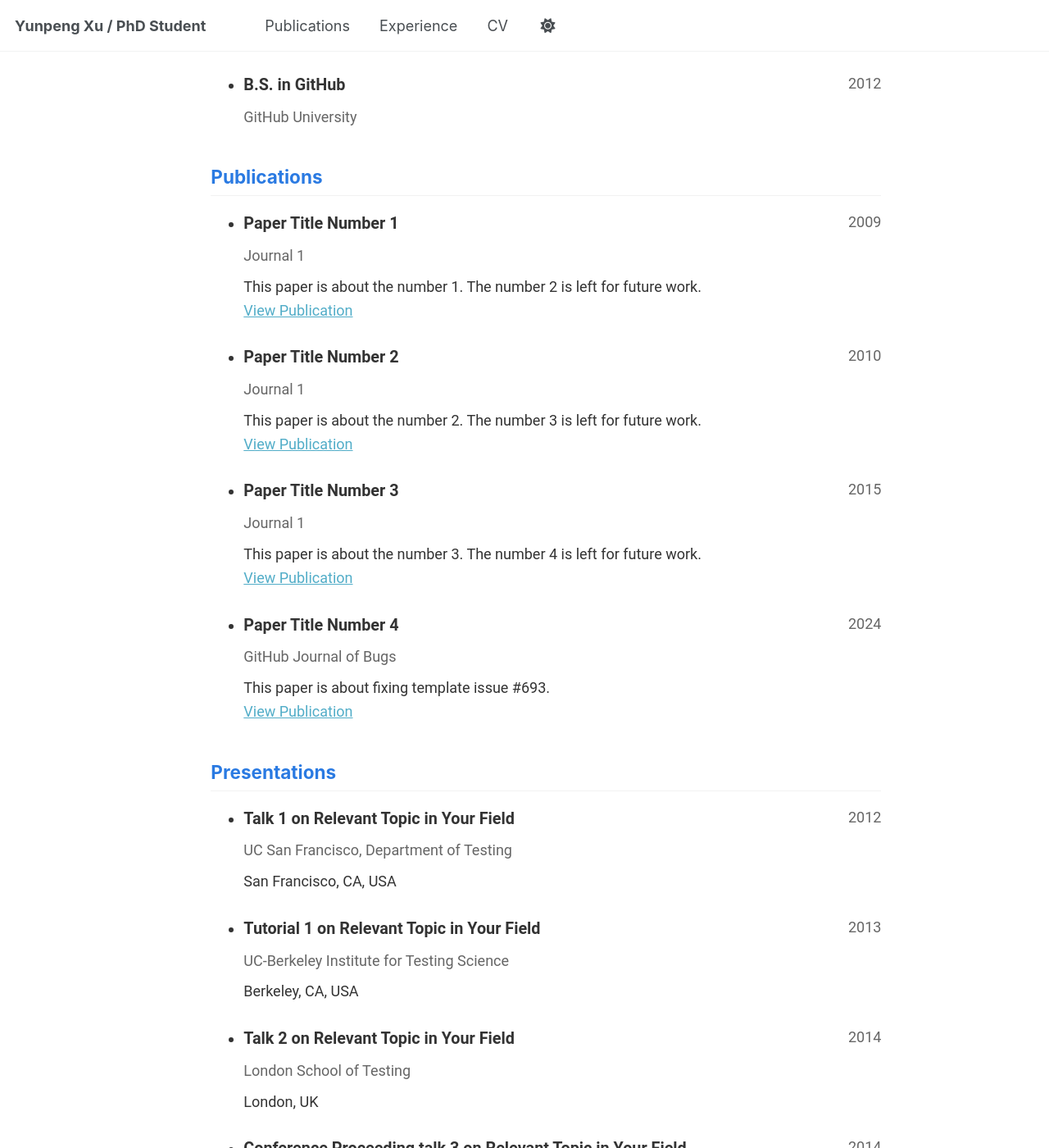
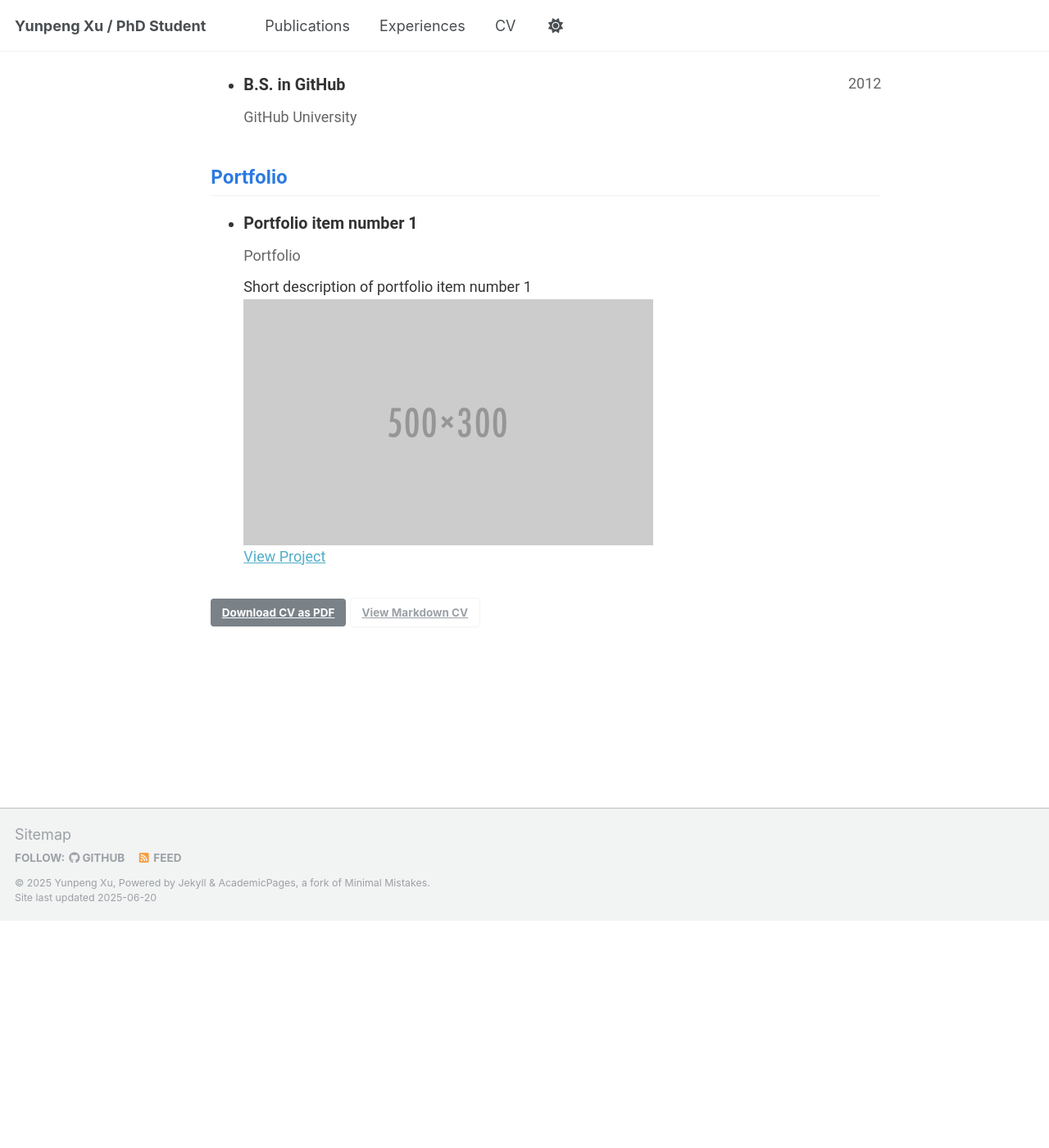
Before and after one commit to xuyp20thu/xuyp20thu.github.io, a Jekyll site: the page built from _pages/cv-json.md, in a window 1280 px wide and 1400 px high, scrolled down 680 px. Shown: the whole window at 82% size. Built offline with Jekyll 4.4.1, drawn with Linux system fonts in a browser that asks for light colours; after the commit the page ends 1803 px from its top, so only the background shows below that; some of the changed text lies outside the part shown.

Commit message:
Fixed teaching

```diff
--- a/_data/cv.json
+++ b/_data/cv.json
@@ -65,80 +65,13 @@
   "interests": [],
   "references": [],
   "publications": [
-    {
-      "name": "Paper Title Number 1",
-      "publisher": "Journal 1",
-      "releaseDate": "2009-10-01",
-      "website": "http://academicpages.github.io/files/paper1.pdf",
-      "summary": "This paper is about the number 1. The number 2 is left for future work."
-    },
-    {
-      "name": "Paper Title Number 2",
-      "publisher": "Journal 1",
-      "releaseDate": "2010-10-01",
-      "website": "http://academicpages.github.io/files/paper2.pdf",
-      "summary": "This paper is about the number 2. The number 3 is left for future work."
-    },
-    {
-      "name": "Paper Title Number 3",
-      "publisher": "Journal 1",
-      "releaseDate": "2015-10-01",
-      "website": "http://academicpages.github.io/files/paper3.pdf",
-      "summary": "This paper is about the number 3. The number 4 is left for future work."
-    },
-    {
-      "name": "Paper Title Number 4",
-      "publisher": "GitHub Journal of Bugs",
-      "releaseDate": "2024-02-17",
-      "website": "http://academicpages.github.io/files/paper3.pdf",
-      "summary": "This paper is about fixing template issue #693."
-    }
+
   ],
   "presentations": [
-    {
-      "name": "Talk 1 on Relevant Topic in Your Field",
-      "event": "UC San Francisco, Department of Testing",
-      "date": "2012-03-01",
-      "location": "San Francisco, CA, USA",
-      "description": ""
-    },
-    {
-      "name": "Tutorial 1 on Relevant Topic in Your Field",
-      "event": "UC-Berkeley Institute for Testing Science",
-      "date": "2013-03-01",
-      "location": "Berkeley, CA, USA",
-      "description": ""
-    },
-    {
-      "name": "Talk 2 on Relevant Topic in Your Field",
-      "event": "London School of Testing",
-      "date": "2014-02-01",
-      "location": "London, UK",
-      "description": ""
-    },
-    {
-      "name": "Conference Proceeding talk 3 on Relevant Topic in Your Field",
-      "event": "Testing Institute of America 2014 Annual Conference",
-      "date": "2014-03-01",
-      "location": "Los Angeles, CA, USA",
-      "description": ""
-    }
+
   ],
   "teaching": [
-    {
-      "course": "Teaching experience 1",
-      "institution": "University 1, Department",
-      "date": "2014-01-01",
-      "role": "Undergraduate course",
-      "description": ""
-    },
-    {
-      "course": "Teaching experience 2",
-      "institution": "University 1, Department",
-      "date": "2015-01-01",
-      "role": "Workshop",
-      "description": ""
-    }
+
   ],
   "portfolio": [
     {
--- a/_data/navigation.yml
+++ b/_data/navigation.yml
@@ -14,7 +14,7 @@ main:
   # - title: "Talks"
   #   url: /talks/
 
-  - title: "Experience"
+  - title: "Experiences"
     url: /teaching/
 
   # - title: "Portfolio"
--- a/_pages/teaching.html
+++ b/_pages/teaching.html
@@ -1,6 +1,6 @@
 ---
 layout: archive
-title: "Teaching"
+title: "Experiences"
 permalink: /teaching/
 author_profile: true
 ---
```
Also changed, not shown: _publications/DAC25-RAGNAR.md (+2 -2 lines), _teaching/2014-spring-teaching-1.md (deleted, +0 -20 lines), _teaching/2015-spring-teaching-2.md (deleted, +0 -20 lines), _teaching/2024-fall-modern-computer-architecture.md (added, +14 -0 lines).
